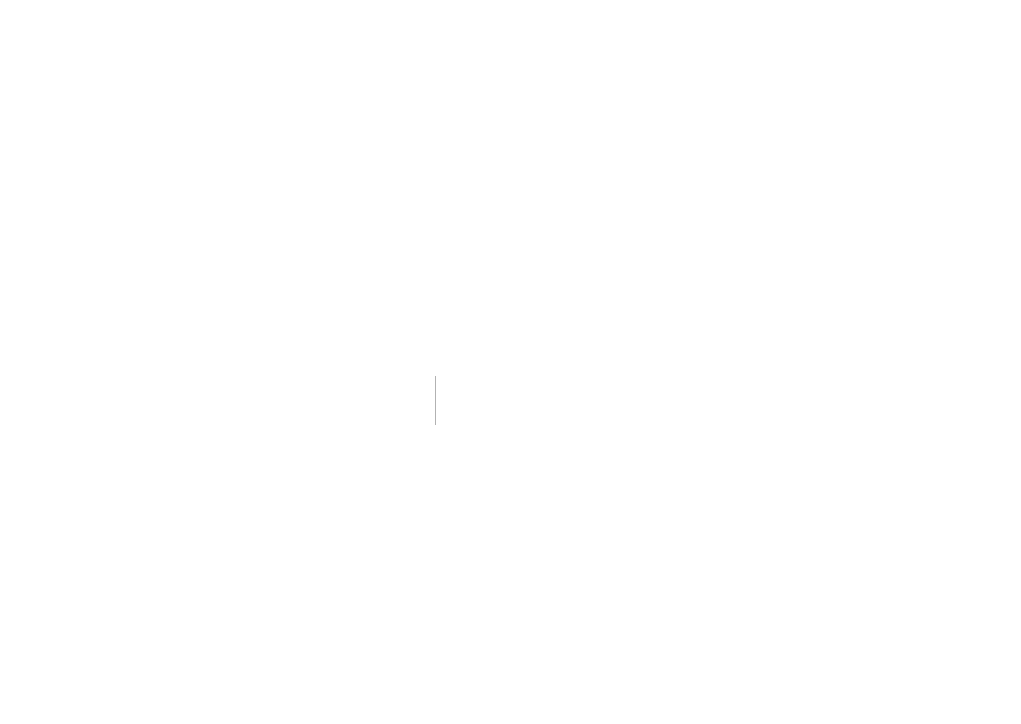
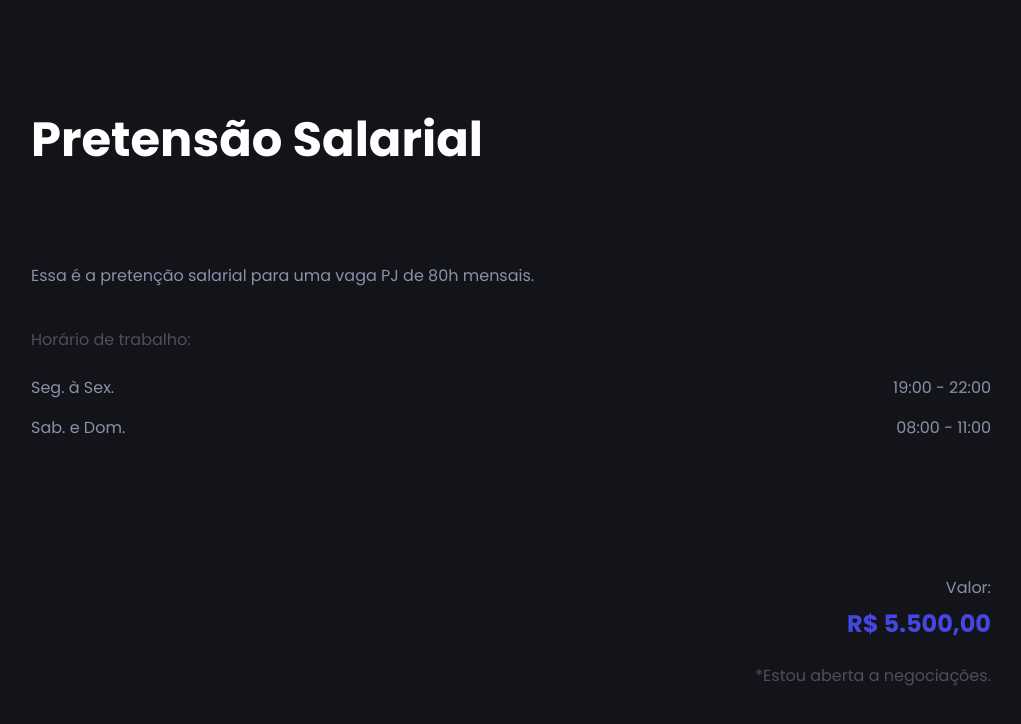
Before and after one commit to carolalvrs16/quiz-reprograma, a Next.js app: page /expectation in a window 1280 px wide. Before the commit this address had no page. Shown: the top 724 px of the page, without its empty margins (129-1150 px from the left). Built offline with nearby package versions, Linux system fonts and the light colour scheme.

Commit message:
feat(page): expectation

```diff
--- a/src/contexts/quiz.tsx
+++ b/src/contexts/quiz.tsx
@@ -10,7 +10,7 @@ export const QuizContext = createContext({} as QuizHandles);
 
 export const QuizProvider: React.FC = ({ children }) => {
   const [user, onUser] = useState<User | null>(null);
-  const [questions, onQuestions] = useState(null);
+  const [questions, onQuestions] = useState<number[]>(null);
 
   const value = useMemo(() => ({
     user,
--- a/src/contexts/types.ts
+++ b/src/contexts/types.ts
@@ -10,6 +10,6 @@ export type User = {
 export type QuizHandles = {
   user: User | null,
   onUser: Dispatch<SetStateAction<User | null>>
-  questions: string[] | null
-  onQuestions: Dispatch<SetStateAction<string[] | null>>
+  questions: number[] | null
+  onQuestions: Dispatch<SetStateAction<number[] | null>>
 };
--- /dev/null
+++ b/src/pages/expectation.tsx
@@ -0,0 +1,67 @@
+import { Text } from '../components';
+
+const Expectation: React.FC = () => (
+  <div className="expectation">
+    <div className="expectation-container">
+      <div className="flex flex-col">
+        <Text
+          type="h1"
+          label="Pretensão Salarial"
+          className="mb-24"
+        />
+
+        <Text
+          label="Essa é a pretenção salarial para uma vaga PJ de 80h mensais."
+          className="text-gray-500 mb-10"
+        />
+
+        <Text
+          label="Horário de trabalho:"
+          className="text-gray-300"
+        />
+
+        <div className="flex items-center justify-between mt-6 mb-4">
+          <Text
+            label="Seg. à Sex."
+            className="text-gray-500"
+          />
+          <Text
+            label="19:00 - 22:00"
+            className="text-gray-500"
+          />
+        </div>
+
+        <div className="flex items-center justify-between">
+          <Text
+            label="Sab. e Dom."
+            className="text-gray-500"
+          />
+          <Text
+            label="08:00 - 11:00"
+            className="text-gray-500"
+          />
+        </div>
+      </div>
+
+      <div className="expectation-result">
+        <Text
+          label="Valor:"
+          className="text-gray-500"
+        />
+
+        <Text
+          type="h3"
+          label="R$ 5.500,00"
+          className="!text-primary-200 font-semibold mt-2 mb-6"
+        />
+
+        <Text
+          label="*Estou aberta a negociações."
+          className="text-gray-300"
+        />
+      </div>
+    </div>
+  </div>
+);
+
+export default Expectation;
--- a/src/pages/index.tsx
+++ b/src/pages/index.tsx
@@ -26,7 +26,7 @@ const Home: React.FC<HomeHandles> = ({ data }) => {
     if (date) onValidate(false);
   }, [date]);
 
-  const { user, onUser } = useQuiz();
+  const { onUser } = useQuiz();
 
   const login = useCallback(() => {
     if (date && data) {
@@ -40,8 +40,6 @@ const Home: React.FC<HomeHandles> = ({ data }) => {
       push('/quiz');
     }
   }, [push, data, date, onUser]);
-
-  console.log(data);
 
   if (!data) return <h1>Loading...</h1>;
 
--- a/src/pages/quiz.tsx
+++ b/src/pages/quiz.tsx
@@ -5,10 +5,10 @@ import { useRouter } from 'next/router';
 import {
   Text,
   Radio,
-  Input,
   Button,
 } from '../components';
 import questions from '../data';
+import { useQuiz } from '../hooks';
 
 const Quiz: React.FC = () => {
   const { push } = useRouter();
@@ -16,6 +16,11 @@ const Quiz: React.FC = () => {
   const [pos, onPos] = useState(0);
   const [sum, onSum] = useState(0);
   const [checked, onChecked] = useState(-1);
+
+  const {
+    questions: question,
+    onQuestions,
+  } = useQuiz();
 
   const progress = useMemo(() => {
     if (pos !== 0) {
@@ -28,9 +33,14 @@ const Quiz: React.FC = () => {
 
   const click = () => {
     if (pos === 4) {
+      onQuestions((prev) => [...prev, checked]);
       push('/result');
       return;
     }
+
+    if (pos === 0) onQuestions([checked]);
+
+    if (pos !== 0) onQuestions((prev) => [...prev, checked]);
 
     onSum(questions[pos].answers[checked].value + sum);
     onPos(pos + 1);
--- a/src/pages/result.tsx
+++ b/src/pages/result.tsx
@@ -1,6 +1,7 @@
 import { useRef, useCallback } from 'react';
 
 import IconCalendar from '../assets/svgs/icon-calendar.svg';
+import IconChevron from '../assets/svgs/icon-chevron.svg';
 import { Text } from '../components';
 import questions from '../data';
 import { useQuiz } from '../hooks';
@@ -8,7 +9,7 @@ import { useQuiz } from '../hooks';
 const Result: React.FC = () => {
   const ref = useRef<HTMLDivElement[]>([]);
 
-  const { user } = useQuiz();
+  const { user, questions: question } = useQuiz();
 
   const accordion = useCallback((idx) => {
     if (ref.current) {
@@ -19,8 +20,6 @@ const Result: React.FC = () => {
   }, []);
 
   if (!user) return <h1>Loading...</h1>;
-
-  console.log(user);
 
   const name = `${user.first_name} ${user.last_name}`;
 
@@ -43,10 +42,10 @@ const Result: React.FC = () => {
             <Text
               type="h3"
               label={name}
-              className="mt-6 text-"
+              className="mt-6"
             />
 
-            <div className="flex items-center gap-2 mt-1">
+            <div className="flex items-center gap-2 mt-2">
               <IconCalendar />
               <Text
                 type="span"
@@ -57,20 +56,17 @@ const Result: React.FC = () => {
           </div>
 
           <div className="flex relative items-center justify-center">
-            <Text
-              type="h1"
-              label="80%"
-              className="!text-green relative"
-            />
-
-            <svg width="100%" height="100%" viewBox="0 0 42 42" className="donut">
-              <circle className="donut-hole" cx="21" cy="21" r="15.91549430918954" fill="transparent" />
-              <circle className="donut-ring" cx="21" cy="21" r="15.91549430918954" fill="transparent" stroke="#d2d3d4" strokeWidth="3" />
-
-              <circle className="donut-segment" cx="21" cy="21" r="15.91549430918954" fill="transparent" stroke="#ce4b99" strokeWidth="3" strokeDasharray="20 80" strokeDashoffset="25" />
-            </svg>
-
-            <div className="result-percentage-circle" />
+            <div className="result-circle">
+              <Text
+                type="h3"
+                label="80%"
+                className="!text-green"
+              />
+              <svg>
+                <circle className="bg" cx="57" cy="57" r="52" />
+                <circle className="progress" cx="57" cy="57" r="52" />
+              </svg>
+            </div>
           </div>
         </div>
 
@@ -92,22 +88,31 @@ const Result: React.FC = () => {
             label="Suas respostas:"
             className="text-gray-500 mb-3 font-medium"
           />
-          {questions.map(({ question }, idx) => (
+          {questions.map((item, idx) => (
             <div
               ref={(refs) => {
                 if (ref.current) {
                   ref.current[idx] = refs as HTMLDivElement; //eslint-disable-line
                 }
               }}
-              key={question}
+              key={item.question}
               role="presentation"
               onClick={() => accordion(idx)}
               className="result-accordion"
             >
-              <div>
+              <div className="result-accordion-head">
                 <Text
-                  label={question}
+                  label={item.question}
                   className="font-medium text-gray-500"
+                />
+
+                <IconChevron className="result-accordion-head-chevron" />
+              </div>
+
+              <div className="result-accordion-body">
+                <Text
+                  label={`R: ${item.answers[question[idx]].label}`}
+                  className="text-white font-medium"
                 />
               </div>
             </div>
--- a/src/styles/main.scss
+++ b/src/styles/main.scss
@@ -10,6 +10,7 @@
 @import "./pages/quiz.scss";
 @import "./pages/home.scss";
 @import "./pages/result.scss";
+@import "./pages/expectation.scss";
 
 @import "tailwindcss/components";
 @import "tailwindcss/utilities";
--- /dev/null
+++ b/src/styles/pages/expectation.scss
@@ -0,0 +1,11 @@
+.expectation {
+  @apply py-28 items-center justify-center flex h-screen;
+
+  &-container {
+    @apply flex flex-col max-w-[60rem] w-full h-full justify-between;
+  }
+
+  &-result {
+    @apply flex flex-col ml-auto items-end;
+  }
+}
--- a/src/styles/pages/quiz.scss
+++ b/src/styles/pages/quiz.scss
@@ -1,5 +1,5 @@
 .quiz {
-  @apply items-center justify-center flex py-8;
+  @apply items-center justify-center flex py-8 h-screen;
 
   &-container {
     @apply flex flex-col items-baseline max-w-[27rem];
--- a/src/styles/pages/result.scss
+++ b/src/styles/pages/result.scss
@@ -1,12 +1,44 @@
 .result {
   @apply items-center justify-center flex py-16;
+
+  &-accordion {
+    &-head,
+    &-body,
+    &-head-chevron {
+      @apply transition-all duration-300 ease-in-out;
+    }
+
+    &-head {
+      @apply flex items-center gap-4 cursor-pointer justify-between;
+
+      &-chevron {
+        @apply w-4 h-4 min-w-[4rem];
+
+        transform: rotate(0deg);
+      }
+    }
+
+    &-body {
+      @apply flex p-0 h-0 opacity-0 pointer-events-none pt-2;
+    }
+
+    &.is-show & {
+      &-body {
+        @apply h-full relative opacity-100 pointer-events-auto pt-6;
+      }
+
+      &-head-chevron {
+        transform: rotate(180deg);
+      }
+    }
+  }
 
   &-avatar {
     @apply w-12 h-12 object-cover rounded-2xl border-2 border-solid border-gray-600;
   }
 
   &-container {
-    @apply flex flex-col max-w-[30rem] items-center justify-center;
+    @apply flex flex-col max-w-[35rem] items-center justify-center;
   }
 
   &-percentage {
@@ -20,4 +52,42 @@
   &-accordions {
     @apply flex flex-col space-y-4;
   }
+
+  &-circle {
+    @apply relative w-[8.75rem] h-[8.75rem];
+
+    margin: 30px auto 25px auto;
+
+    svg {
+      @apply w-[8.75rem] h-[8.75rem];
+    }
+
+    .bg {
+      @apply fill-[none] stroke-gray-600 stroke-[10];
+    }
+
+    .progress {
+      @apply fill-[none] stroke-green stroke-[10];
+
+      stroke-linecap: round;
+      stroke-dasharray: 326.56;
+      stroke-dashoffset: 60;
+      transform: rotate(-90deg);
+      transform-origin: 41% 41%;
+      animation: big 1.5s ease-in-out;
+    }
+
+    h3 {
+      @apply -left-[0.625rem] absolute w-full text-center top-[2.625rem];
+    }
+  }
 }
+
+@keyframes big {
+  from {
+    stroke-dashoffset: 326.56;
+  }
+  to {
+    stroke-dashoffset: 60;
+  }
+}
--- a/tailwind.config.js
+++ b/tailwind.config.js
@@ -8,6 +8,7 @@ module.exports = {
       green: '#50D86A',
 
       gray: {
+        300: '#4E4E5B',
         400: '#5F5F6E',
         500: '#8E8EA9',
         600: '#2D2D3A',
```
Also changed, not shown: src/assets/svgs/icon-chevron.svg (added).
